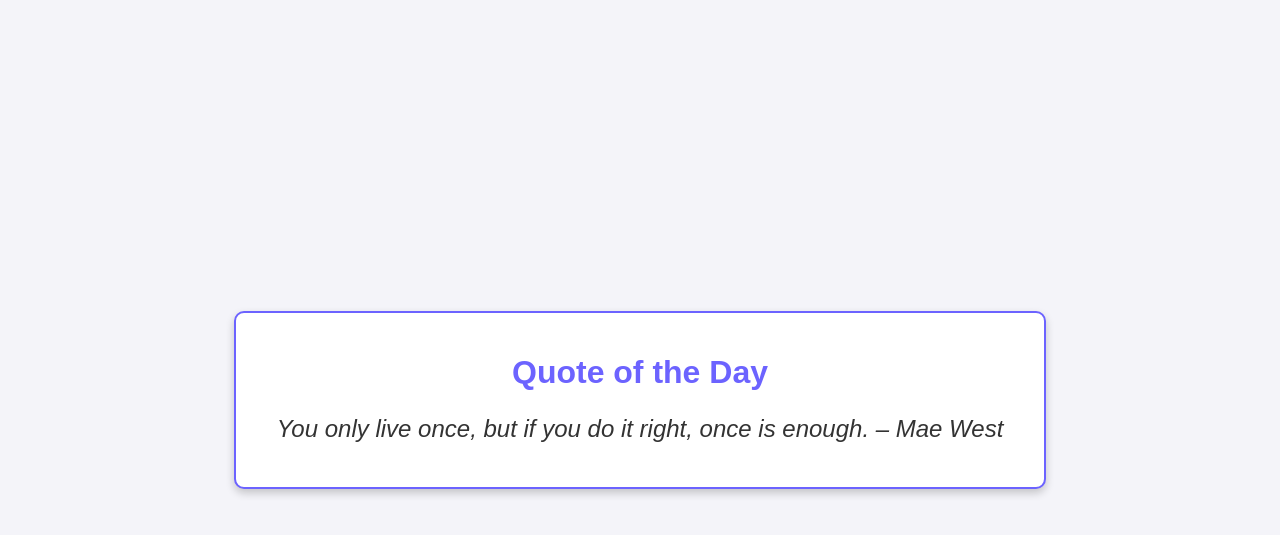
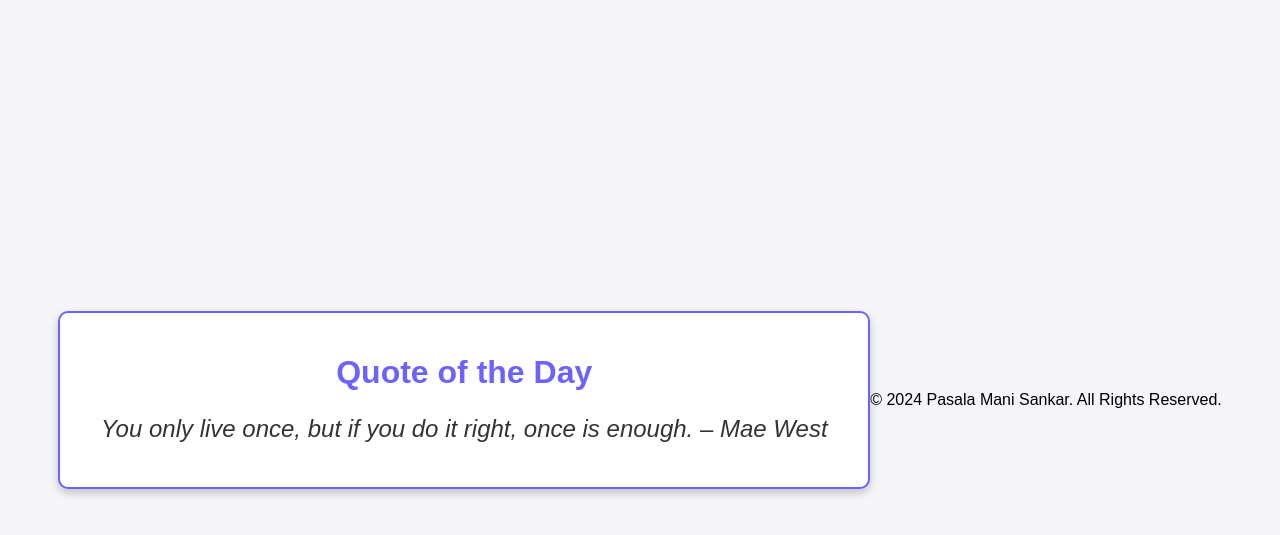
Before and after one commit to manisankar29/Quote-app, a Flask app: page / in a window 1280 px wide. Shown: the top 535 px of the page. Run offline with Flask 3, Linux system fonts and the light colour scheme.

Commit message:
Update index.html

```diff
--- a/templates/index.html
+++ b/templates/index.html
@@ -13,5 +13,8 @@
             <p>{{ quote }}</p>
         </div>
     </div>
+    <footer>
+        <p>&copy; 2024 Pasala Mani Sankar. All Rights Reserved.</p>
+    </footer>
 </body>
 </html>
```
